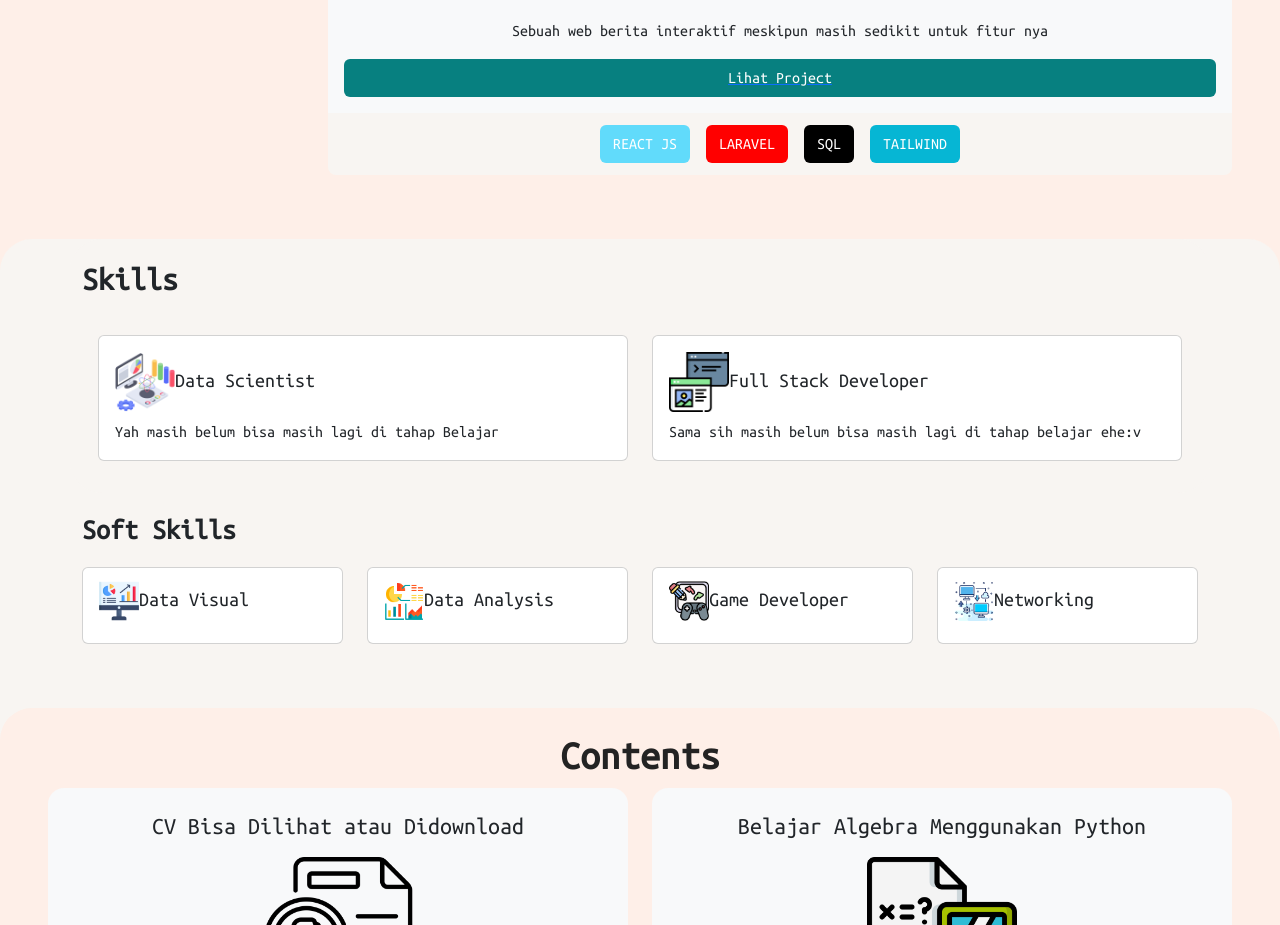
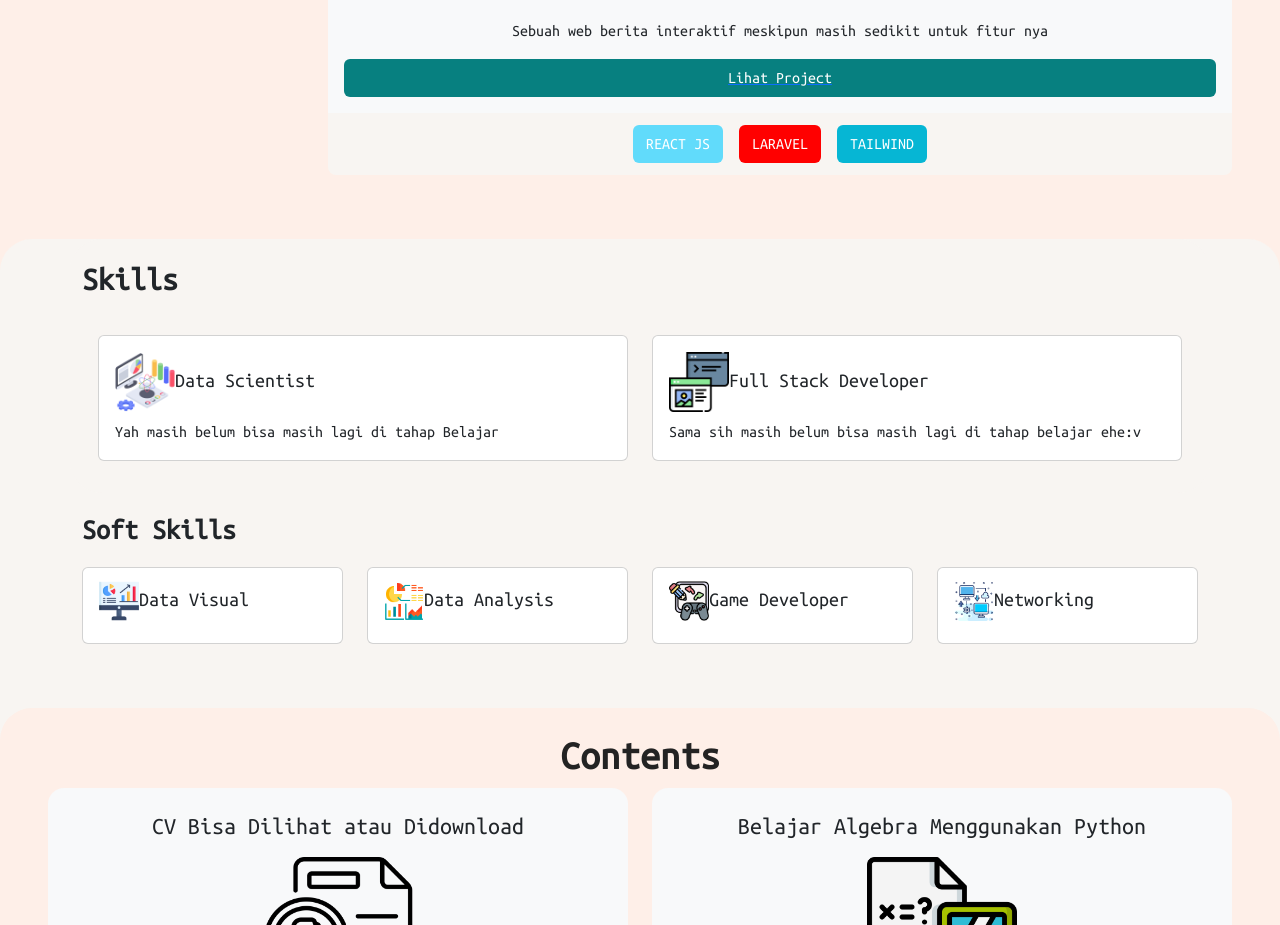
Before and after one commit to ardifjar443/ardifjar443.github.io, a React (Vite) app: page / in a window 1280 px wide. Shown: the part 1820-2745 px from the top of the page. Built offline with nearby package versions, Linux system fonts and the light colour scheme.

Commit message:
new: content

```diff
--- a/src/components/content/home/sd.jsx
+++ b/src/components/content/home/sd.jsx
@@ -15,7 +15,7 @@ function Slider({ activeTab, setActiveTab }) {
         "Sebuah web berita interaktif meskipun masih sedikit untuk fitur nya",
       judul: "Web Berita",
       tipe: "WEB",
-      teknologi: ["REACT JS", "LARAVEL", "SQL","TAILWIND"],
+      teknologi: ["REACT JS", "LARAVEL","TAILWIND"],
       link:  "https://web-berita-lime.vercel.app/", // Ini adalah tautan ke halaman web
     },
     {
```
